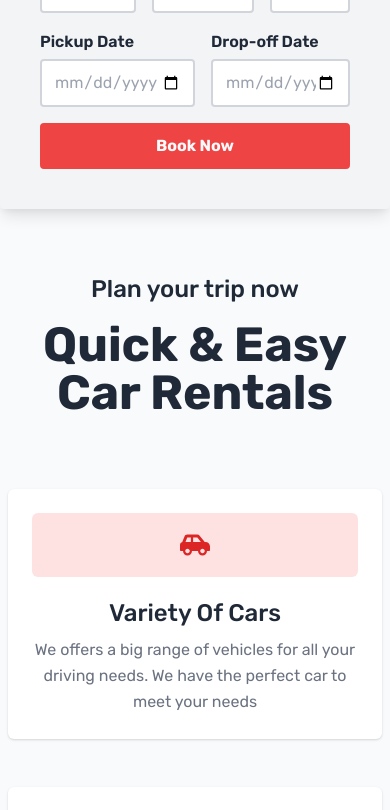
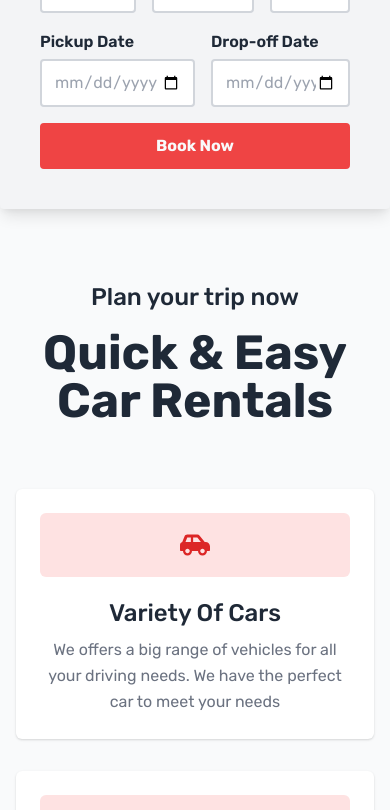
Before and after one commit to miralice5/car-rental-app, a React (Create React App) app: page /home in a window 390 px wide. Shown: the part 1158-1968 px from the top of the page. Built offline with nearby package versions, Linux system fonts and the light colour scheme.

Commit message:
format fix

```diff
--- a/src/components/pages/About/Home.jsx
+++ b/src/components/pages/About/Home.jsx
@@ -33,7 +33,7 @@ const Home = () => {
 
     return (
         <section>
-            <div className="flex flex-wrap md:px-6 mb-6">
+            <div className="flex flex-wrap md:px-6 px-4 mb-6">
                 <div className="w-full md:w-1/2 leading-relaxed">
                     <div className="md:mx-4">
                         <h3 className="text-2xl text-gray-800 font-bold mb-4">Plan your trip now</h3>
@@ -70,9 +70,8 @@ const Home = () => {
                     </div>
                 </div>
             </div>
-            <div className="flex flex-wrap mb-6">
+            <div className="flex flex-wrap md:px-6 p-2 mb-6">
                 <div className="w-full leading-relaxed">
-                    <div className="md:mx-6">
                     <div className="w-full leading-relaxed">
                         <div className="text-center md:mx-2">
                             <h3 className="text-2xl text-gray-800 font-medium mb-4">Plan your trip now</h3>
@@ -84,7 +83,6 @@ const Home = () => {
                     </div>
                 </div>
             </div>
-            </div>
             <Banner/>
         </section>
     );
--- a/src/components/pages/PlanSection/PlanItem.jsx
+++ b/src/components/pages/PlanSection/PlanItem.jsx
@@ -3,7 +3,7 @@ import React from "react";
 const PlanItem = (props) => {
   const { icon, title, description } = props.plan;
   return (
-    <div className="w-full p-2 lg:w-1/3">
+    <div className="w-full px-2 lg:w-1/3">
       <div className="my-4 shadow p-6 rounded-md bg-white group hover:shadow-md">
         <div className="h-16 flex items-center justify-center rounded-md text-3xl mb-5 bg-red-100 text-red-600 transition duration-200 group-hover:bg-red-600 group-hover:text-white">
           {icon}
```
Lines whose indentation alone changed are shown as unchanged.
